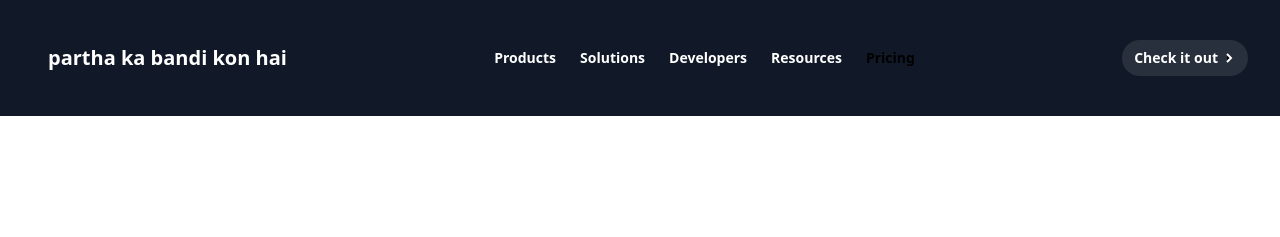
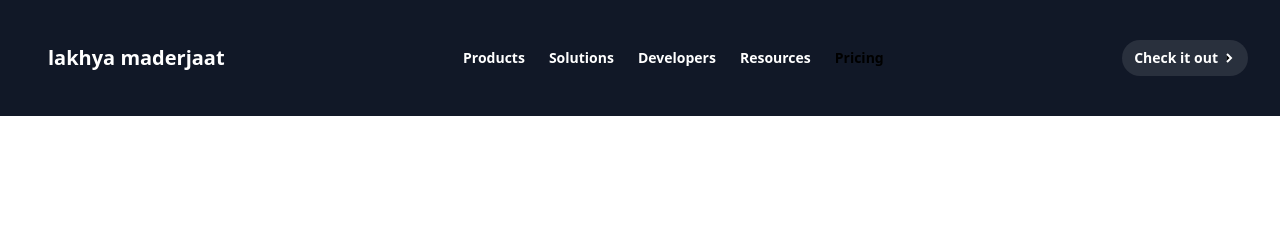
Before and after one commit to crac-ksaw/Virtual-herbal-site, a plain HTML site: page multimenu post.html in a window 1280 px wide. Shown: the top 237 px of the page. Drawn offline with nearby package versions, Linux system fonts and the light colour scheme.

Commit message:
Update multimenu post.html

```diff
--- a/multimenu post.html
+++ b/multimenu post.html
@@ -37,7 +37,7 @@
 				<header
 				class="container mx-auto px-4 py-6 flex items-center justify-between"
 			  >
-				<a href="#" class="font-bold text-white text-xl">partha ka bandi kon hai </a>
+				<a href="#" class="font-bold text-white text-xl">lakhya maderjaat  </a>
 				<nav>
 				  <ul class="flex items-center justify-center font-semibold">
 					<li class="relative group px-3 py-2">
```
